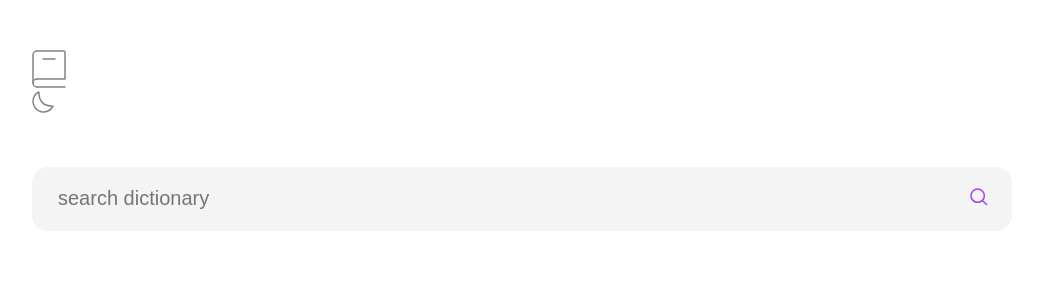
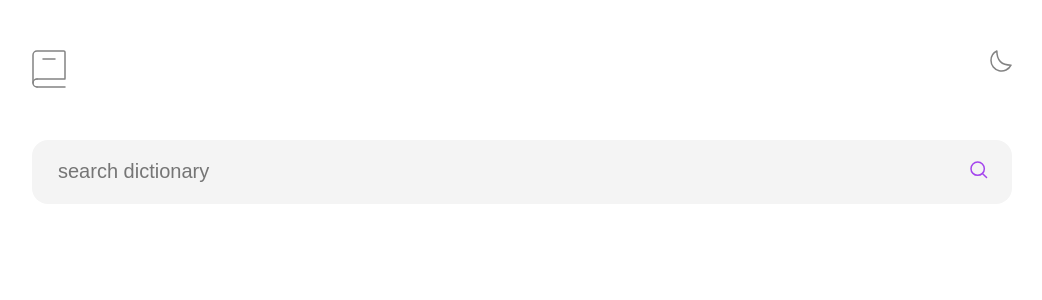
Before and after one commit to noelle7/dictionaryApp, a React (Create React App) app: page / in a window 1280 px wide. Shown: the top 300 px of the page, without its empty margins (118-1160 px from the left). Built offline with nearby package versions, Linux system fonts and the light colour scheme; no server answers.

Commit message:
added uuid as key instead of index🔑"

```diff
--- a/src/App.css
+++ b/src/App.css
@@ -22,7 +22,12 @@ body {
 a {
   text-decoration: none;
   color: #1f1f1f;
+}
 
+/* Header */
+header {
+  display: flex;
+  justify-content: space-between;
 }
 
 /* App component */
@@ -275,4 +280,8 @@ p {
   h1 {
     font-size: 4rem;
   }
+
+  .sourceIcon {
+    margin-left: 1rem;
+  }
 }
--- a/src/components/Meanings.js
+++ b/src/components/Meanings.js
@@ -1,11 +1,12 @@
 import sourceIcon from '../assets/images/icon-new-window.svg';
+import { v4 } from 'uuid';
 
 
 const Meanings = ({ searchedWord}) => {
     const renderedMeanings = searchedWord.meanings.map((meaning, index) => {
 
         return (
-            <section className="displayMeaning" key={index} >
+            <section className="displayMeaning" key={v4()} >
 
                 {/* PART OF SPEECH */}
                 <div className="displayPartOfSpeech">
@@ -20,7 +21,7 @@ const Meanings = ({ searchedWord}) => {
                         {
                             meaning.definitions.map((def, index) => {
                                 return (
-                                    <li key={index}>
+                                    <li key={v4()}>
                                         <p>{def.definition}</p>
                                     </li>
                                 )
```
